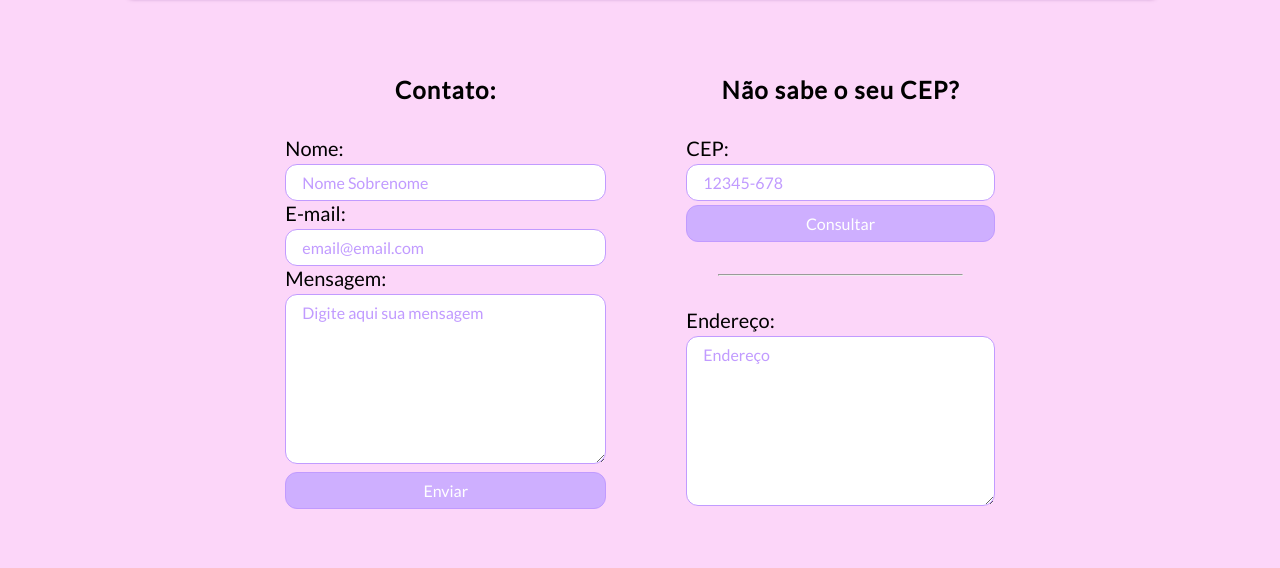
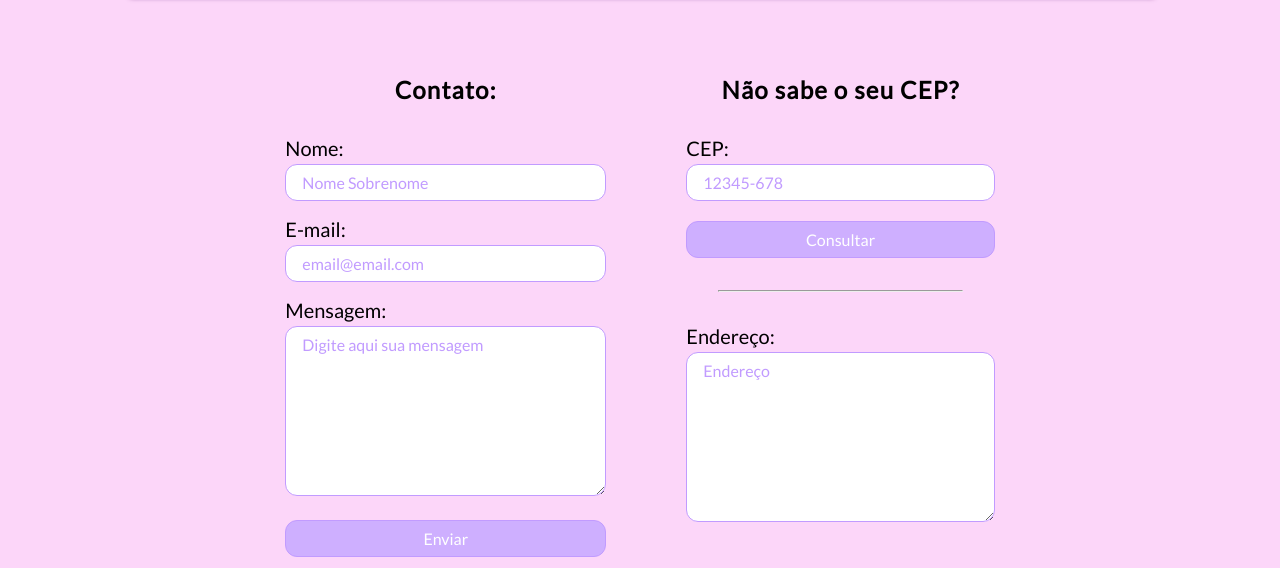
Before and after one commit to laiszz/fundamentos_web, a plain HTML site: page contato.html in a window 1280 px wide. Shown: the part 141-709 px from the top of the page. Drawn offline with Linux system fonts and the light colour scheme.

Commit message:
Arrumando espaçamento do formulário

```diff
--- a/assets/css/style.css
+++ b/assets/css/style.css
@@ -117,6 +117,10 @@ footer {
     padding-top: 5rem;
 }
 
+.campos-form {
+    padding-bottom: 1rem;
+}
+
 .imagem-footer {
     width: 3%;
     padding-top: 1rem;
```
